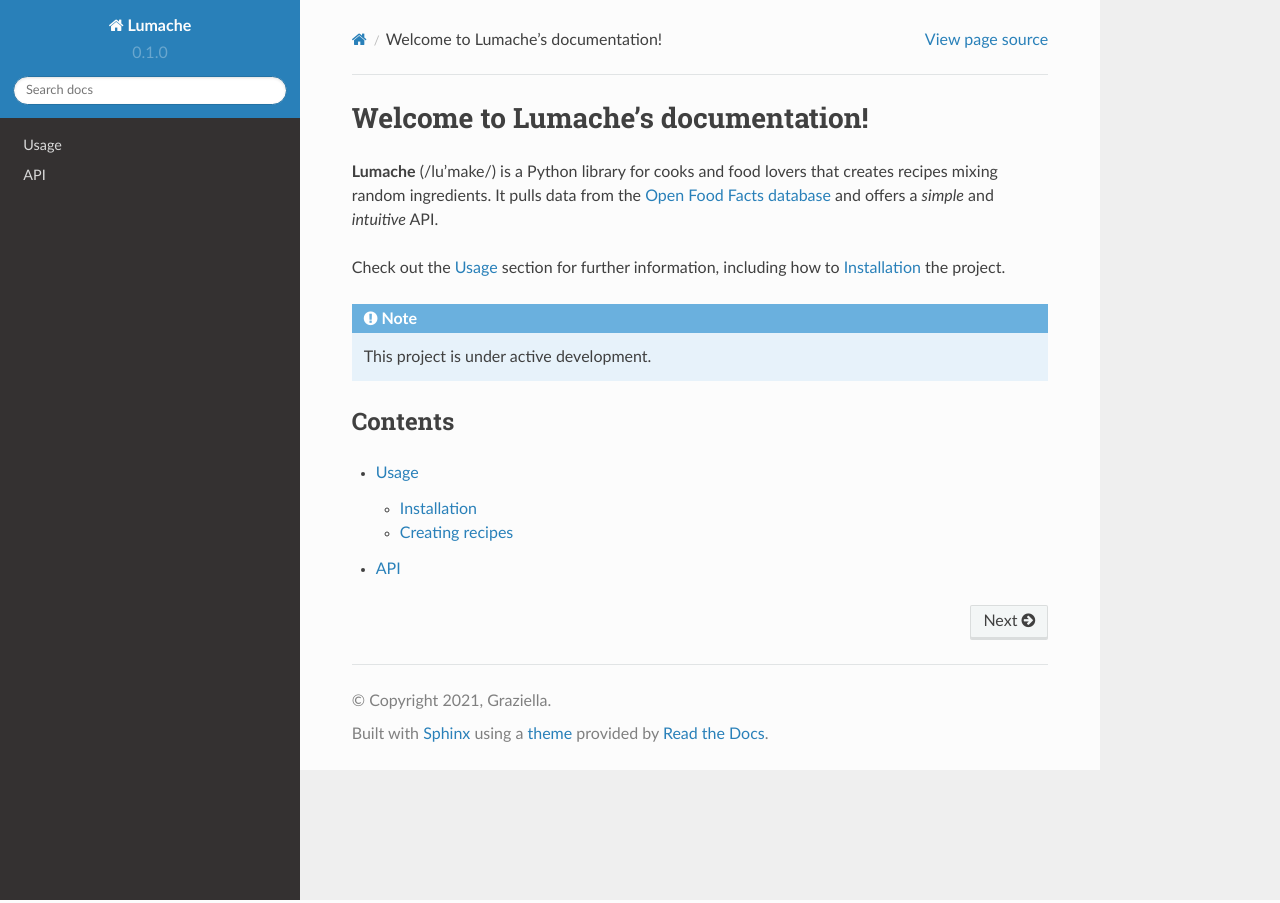
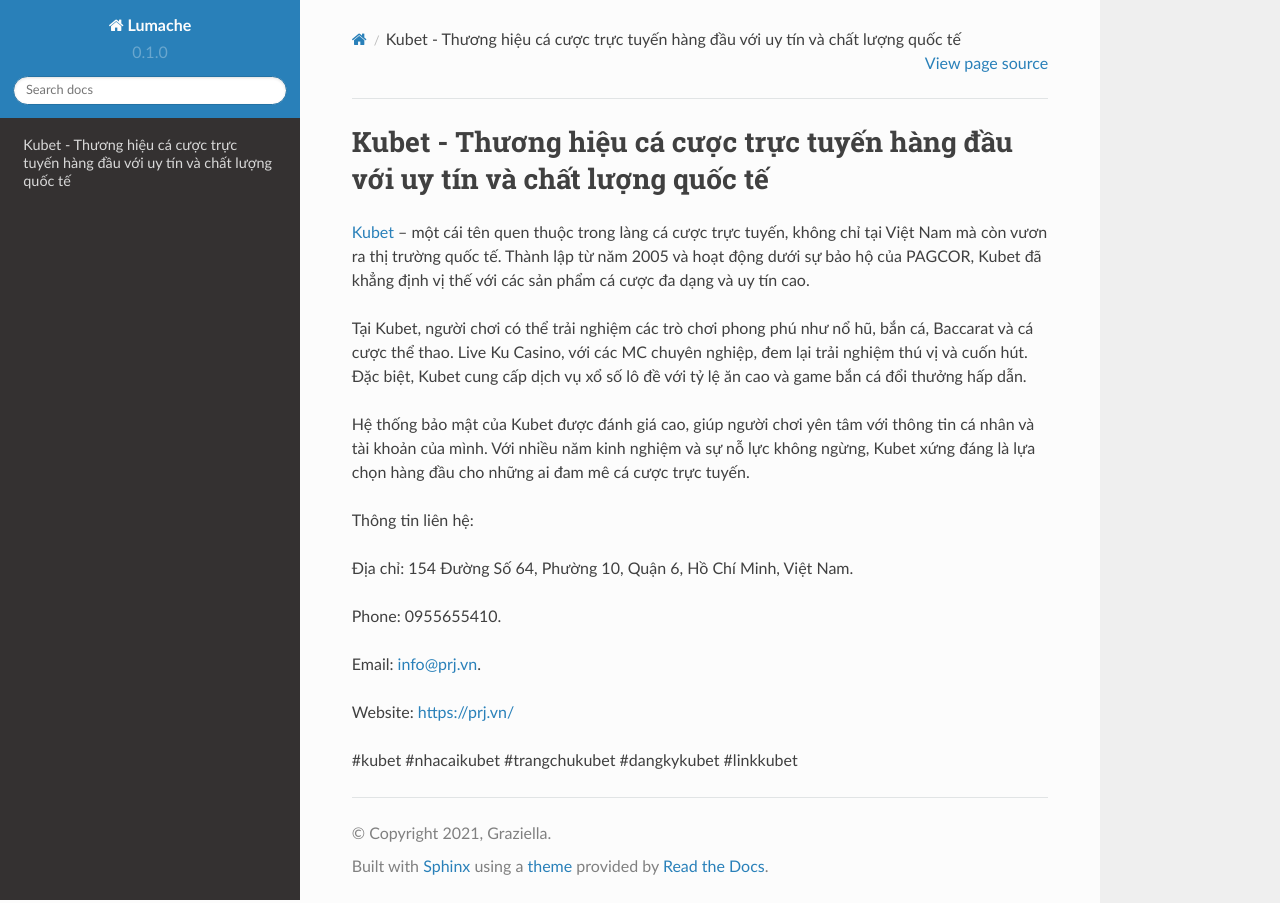
Before and after one commit to iaduphattai904809/prjvn, a Sphinx documentation site: the page built from docs/source/index.rst, in a window 1280 px wide. Built offline with Sphinx 7.4.7 and the Read the Docs theme 2.0.0, drawn with Linux system fonts in a browser that asks for light colours.

Commit message:
Update index.rst

```diff
--- a/docs/source/index.rst
+++ b/docs/source/index.rst
@@ -1,22 +1,20 @@
-Welcome to Lumache's documentation!
+Kubet - Thương hiệu cá cược trực tuyến hàng đầu với uy tín và chất lượng quốc tế
 ===================================
 
-**Lumache** (/lu'make/) is a Python library for cooks and food lovers
-that creates recipes mixing random ingredients.
-It pulls data from the `Open Food Facts database <https://world.openfoodfacts.org/>`_
-and offers a *simple* and *intuitive* API.
+`Kubet <https://prj.vn/>`_ – một cái tên quen thuộc trong làng cá cược trực tuyến, không chỉ tại Việt Nam mà còn vươn ra thị trường quốc tế. Thành lập từ năm 2005 và hoạt động dưới sự bảo hộ của PAGCOR, Kubet đã khẳng định vị thế với các sản phẩm cá cược đa dạng và uy tín cao.
 
-Check out the :doc:`usage` section for further information, including
-how to :ref:`installation` the project.
+Tại Kubet, người chơi có thể trải nghiệm các trò chơi phong phú như nổ hũ, bắn cá, Baccarat và cá cược thể thao. Live Ku Casino, với các MC chuyên nghiệp, đem lại trải nghiệm thú vị và cuốn hút. Đặc biệt, Kubet cung cấp dịch vụ xổ số lô đề với tỷ lệ ăn cao và game bắn cá đổi thưởng hấp dẫn.
 
-.. note::
+Hệ thống bảo mật của Kubet được đánh giá cao, giúp người chơi yên tâm với thông tin cá nhân và tài khoản của mình. Với nhiều năm kinh nghiệm và sự nỗ lực không ngừng, Kubet xứng đáng là lựa chọn hàng đầu cho những ai đam mê cá cược trực tuyến.
 
-   This project is under active development.
+Thông tin liên hệ:
 
-Contents
---------
+Địa chỉ: 154 Đường Số 64, Phường 10, Quận 6, Hồ Chí Minh, Việt Nam.
 
-.. toctree::
+Phone: 0955655410.
 
-   usage
-   api
+Email: info@prj.vn.
+
+Website: https://prj.vn/
+
+#kubet #nhacaikubet #trangchukubet #dangkykubet #linkkubet
```
